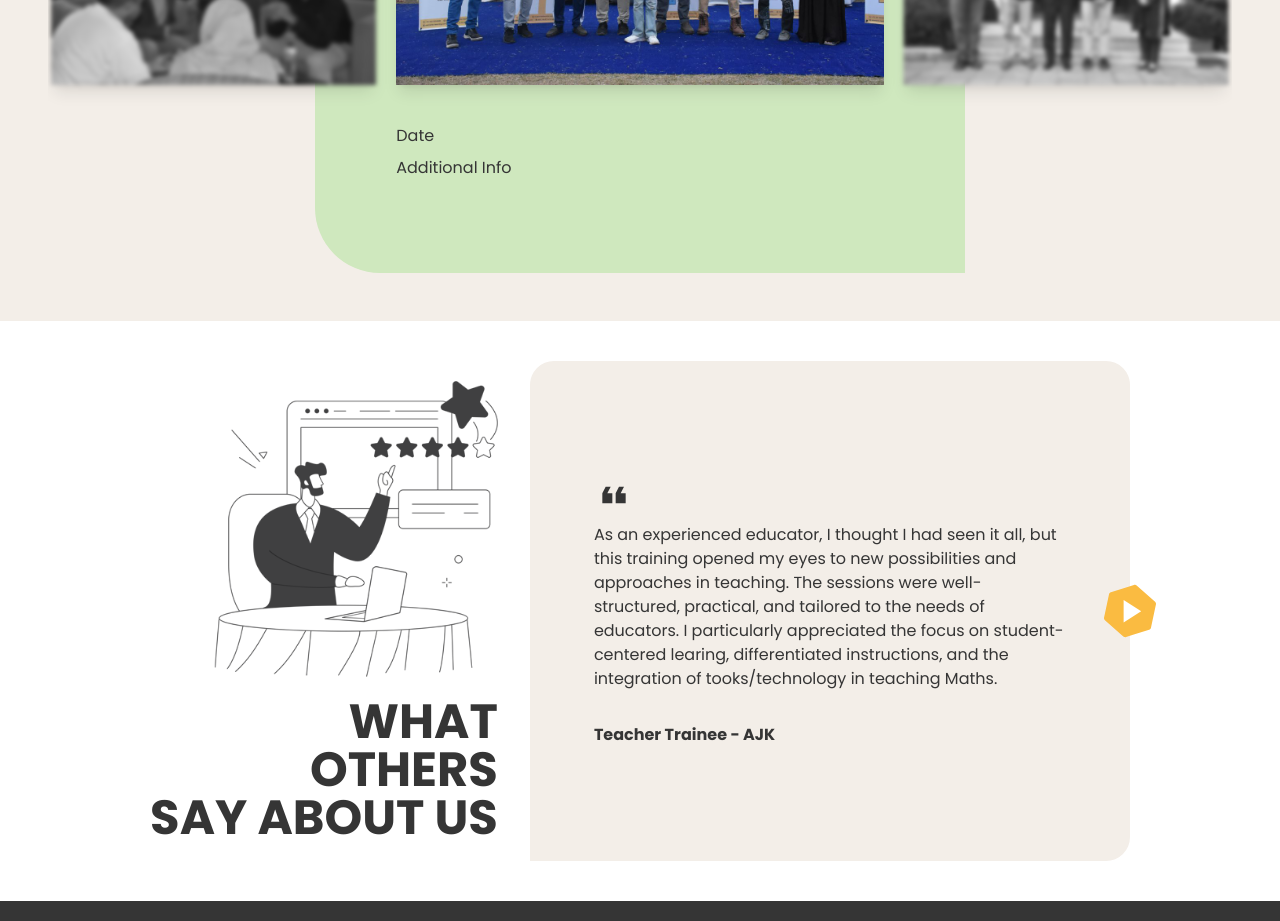
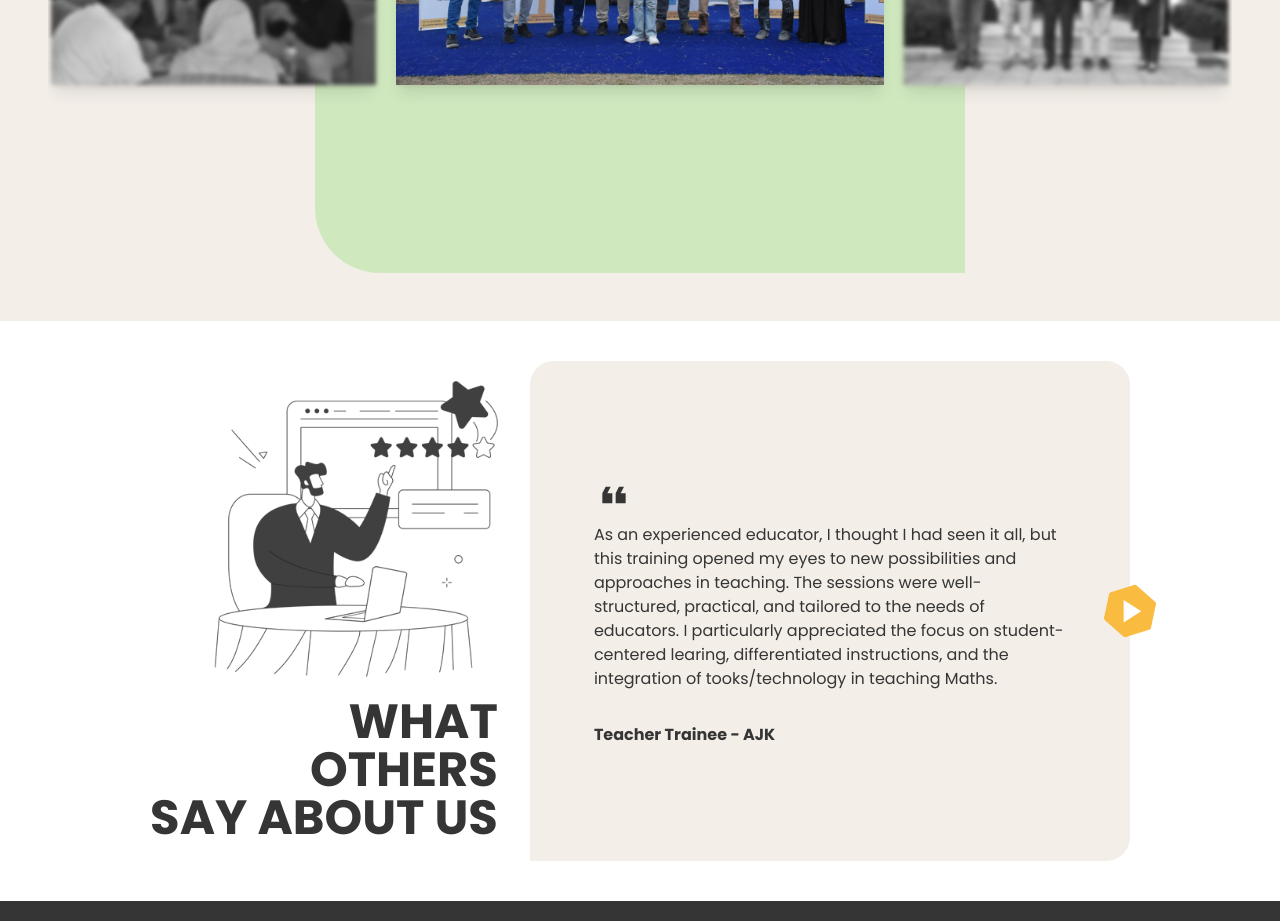
Before and after one commit to ElementsLearning/mainWebsite, a Next.js app: page / in a window 1280 px wide. Shown: the part 4700-5621 px from the top of the page. Built offline with nearby package versions, Linux system fonts and the light colour scheme; grey boxes are pictures that could not be loaded.

Commit message:
make multicarousel dynamic

```diff
--- a/components/custom/MultiCarousel.tsx
+++ b/components/custom/MultiCarousel.tsx
@@ -99,10 +99,10 @@ export const MultiCarousel: React.FC<MultiCarouselProps> = ({items, autoScroll=t
         <p className="text-xs xs:text-sm md:text-lg lg:text-xl xl:text-2xl font-bold drop-shadow-md">
           {items[index].name}
         </p>
-        <div className="flex flex-col gap-2 text-light-black">
-          <p>Date</p>
-          <p>Additional Info</p>
-        </div>
+        {items[index].additional && <div className="flex flex-col gap-2 text-light-black">
+          <p>{items[index].additional.date}</p>
+          <p>{items[index].additional.desc}</p>
+        </div>}
       </div>
       <div className="relative z-10 h-1/2 sm:-translate-y-[8%]" style={{width: smallerSize}}>
         {items.map((item, i) => (
--- a/constants/LandingPageEvents.ts
+++ b/constants/LandingPageEvents.ts
@@ -4,6 +4,10 @@ export type Event = {
   color: string
   src: string
   gallery: string[]
+  additional?: {
+    date: string
+    desc: string
+  }
 }
 
 export const LandingPageEvents = [
```
